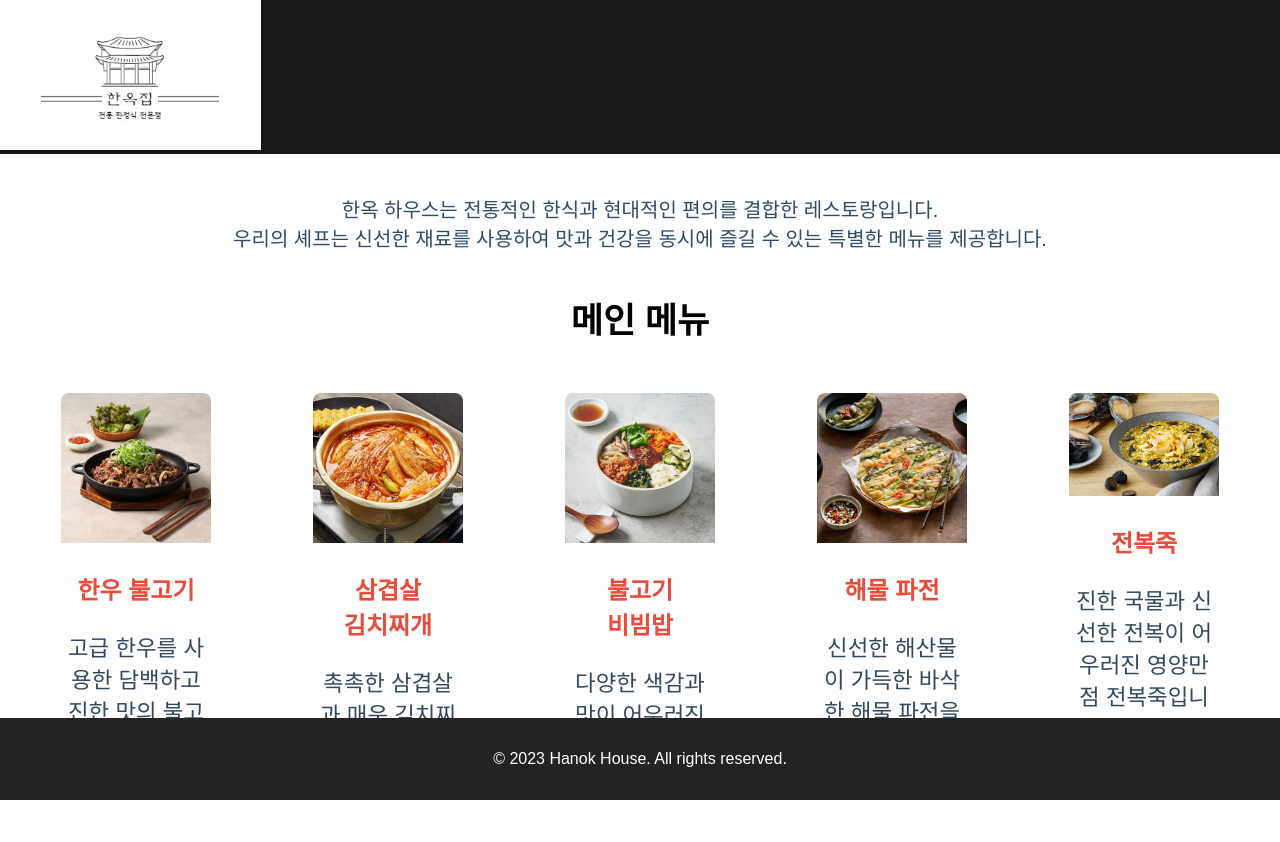
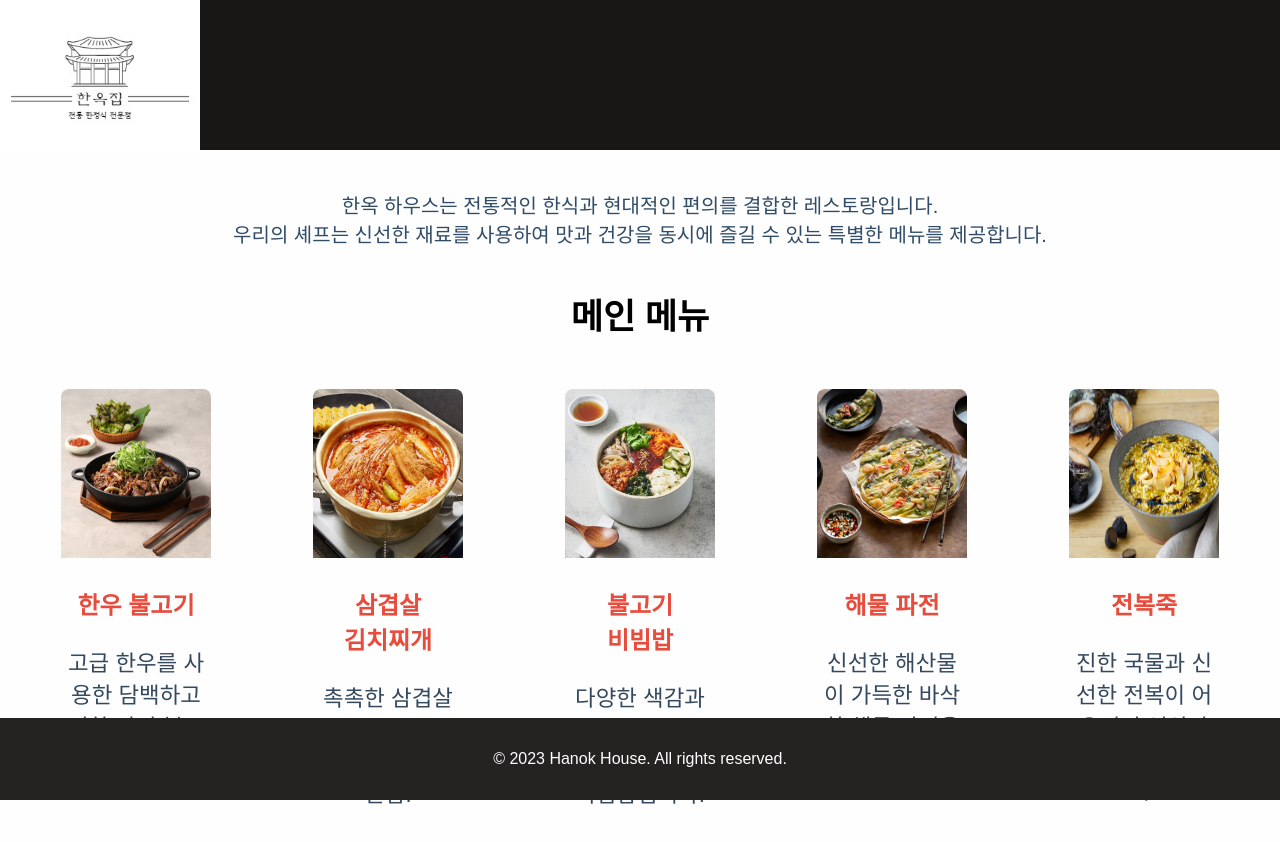
Before and after one commit to tjrduddh/orm-onboarding, a plain HTML site: page index5.html in a window 1280 px wide. Drawn offline with Linux system fonts and the light colour scheme.

Commit message:
first commit

```diff
--- a/index5.html
+++ b/index5.html
@@ -10,7 +10,9 @@
 
 <body>
   <header>
-    <img src="./image/restaurant-image.jpg" alt="한옥집로고" height="150">
+    <div class="rogo">
+      <img src="./image/restaurant-image.jpg" alt="한옥집로고">
+    </div>
   </header>
 
   <section class="description">
--- a/style5.css
+++ b/style5.css
@@ -8,7 +8,18 @@ body {
   header {
     background-color: #181716; /* Alizarin Red */
     color: #fff;
+  }
+
+  .rogo {
     text-align: left;
+    width: 200px;
+    height: 150px;
+  }
+
+  .rogo img {
+    width: 100%;
+    height: 100%;
+    object-fit: cover;
   }
 
   .tagline {
@@ -51,6 +62,7 @@ body {
 
   .menu-item img {
     width: 100%;
+    height: 40%;
     border-radius: 8px 8px 0 0; /* Round the top corners */
   }
 
```
